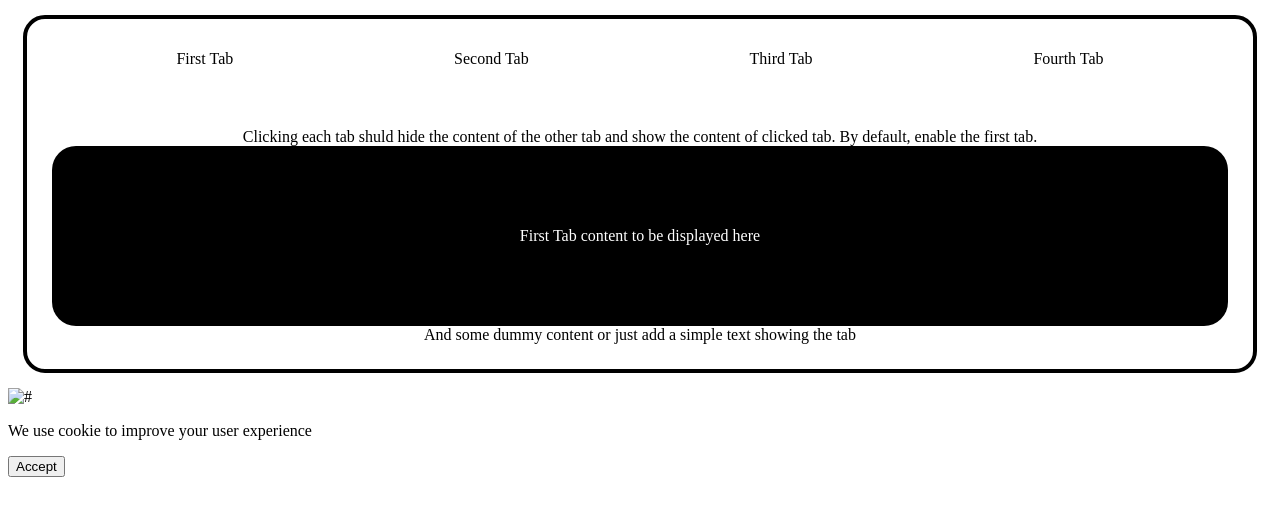
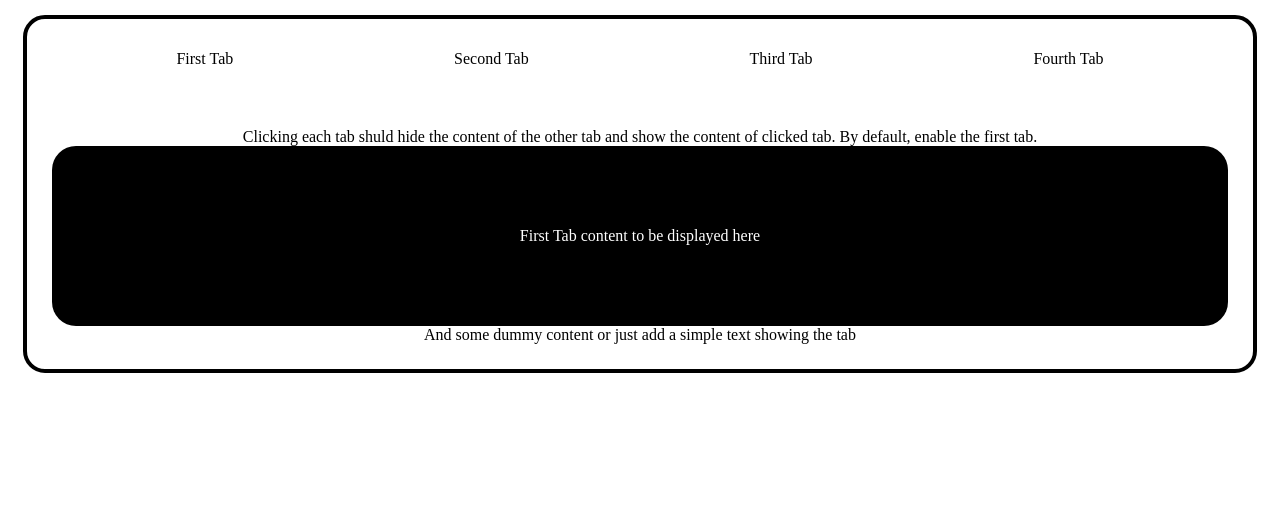
Before and after one commit to Nexoner/html-advance-meta-tags, a plain HTML site: page pages/templates/simple-tab-template.html in a window 1280 px wide. Drawn offline with Linux system fonts and the light colour scheme.

Commit message:
complete

```diff
--- a/pages/templates/simple-tab-template.html
+++ b/pages/templates/simple-tab-template.html
@@ -59,20 +59,6 @@
         >
       </div>
     </div>
-    <div class="cookie-tab">
-      <div class="cookie-logo">
-        <img src="#" alt="#">
-      </div>
-
-      <div class="cookie-content">
-        <div class="cookie-text">
-          <p>We use cookie to improve your user experience</p>
-        </div>
-      <div class="cookie-button">
-        <button>Accept</button>
-      </div>
-      </div>
-    </div>
     <script src="../../script/script.js"></script>
   </body>
 </html>
```
Also changed, not shown: index.html (+1 -3 lines).
